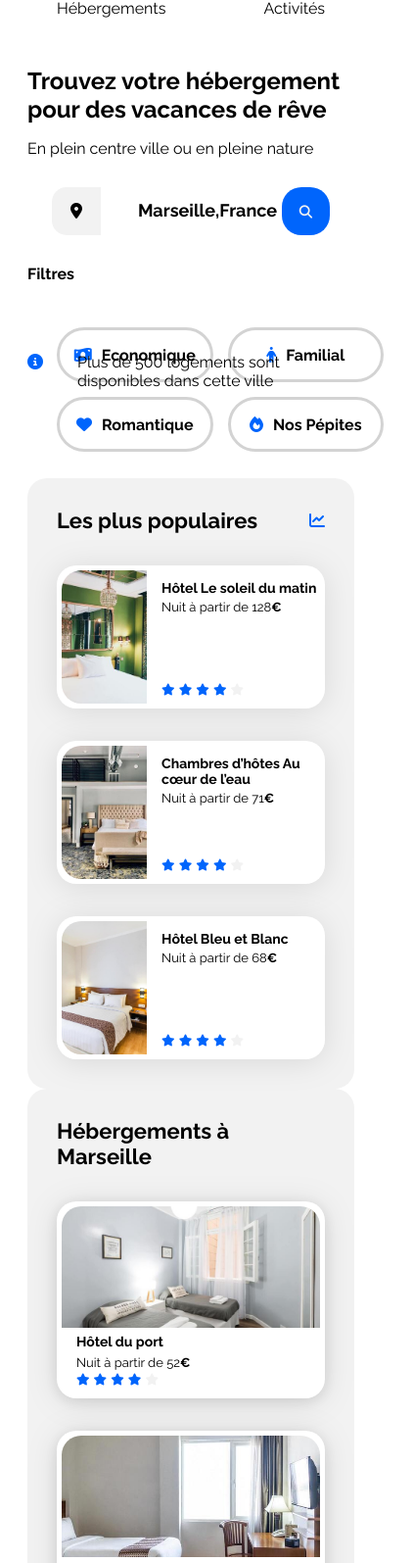
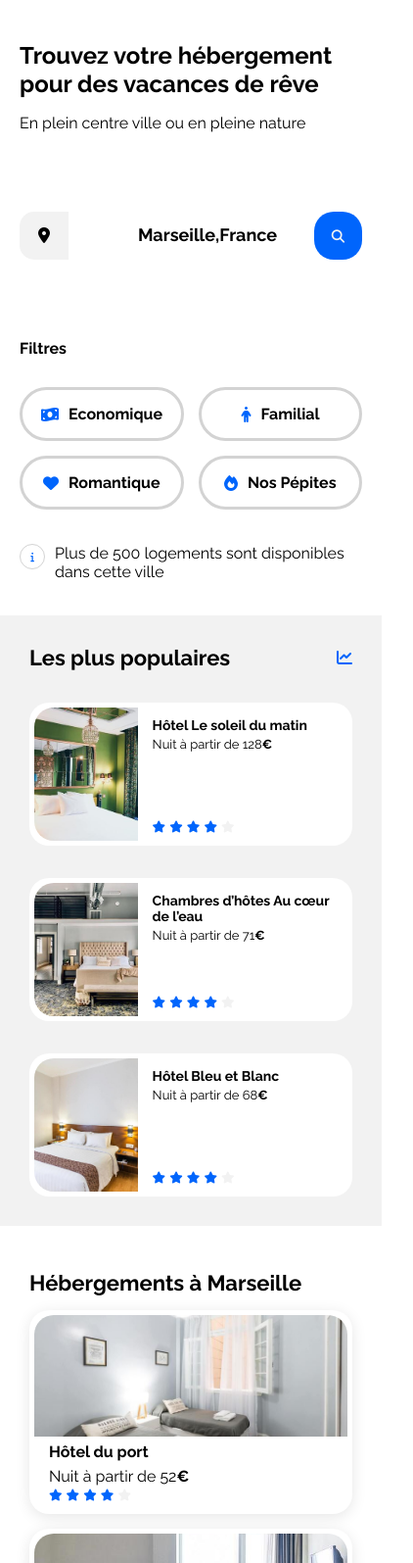
Before and after one commit to Miha0501/OpenClassroomsProject, a plain HTML site: page index.html in a window 390 px wide. Shown: the part 118-1713 px from the top of the page at 98% size, 422 px wide, since content can reach past the window. Drawn offline with Linux system fonts and the light colour scheme.

Commit message:
feature: final project

```diff
--- a/css/style.css
+++ b/css/style.css
@@ -11,6 +11,7 @@
 
 
 .header {
+    height: 80px;
     display: flex;
     flex-direction: row;
     justify-content: space-between;
@@ -25,15 +26,31 @@
     display: flex;
     flex-direction: row;
     gap: 35px;
+    /* padding-top: 10px; */
+}
+
+.header-items a {
     padding-top: 10px;
 }
 
-a:hover {
+.header-items a:hover {
     border-top: 2px solid var(--main-color);
 }
 
-h2 {
-    margin-top: 70px;
+main {
+    display: flex;
+    flex-direction: column;
+    gap: 35px;
+}
+
+.infogroup {
+    display: flex;
+    flex-direction: column;
+    gap: 35px;
+}
+
+.headline h2 {
+    margin: 0;
 }
 
 .navigation-bar {
@@ -42,8 +59,6 @@ h2 {
     height: 49px;
     border-radius: 15px;
     border: 1px;
-    margin-bottom: 40px;
-    margin-top: 40px;
 }
 
 .icon-location {
@@ -92,8 +107,6 @@ h2 {
 .filters-container {
     display: flex;
     gap: 15px;
-    width: 100%;
-    height: 50px;
 }
 
 .filter_text {
@@ -105,20 +118,18 @@ h2 {
 
 .filters-category {
     display: flex;
-    justify-content: space-between;
     align-items: center;
     gap: 15px;
-    width: 60%;
 }
 
 .filters_card {
-    height: 50px;
     font-weight: bold;
     display: flex;
     align-items: center;
     justify-content: center;
     flex-wrap: nowrap;
     gap: 10px;
+    padding: 15px 19px 15px 19px;
     border-radius: 30px 30px 30px 30px;
     border: 3px solid lightgray;
     cursor: pointer;
@@ -128,35 +139,27 @@ h2 {
     white-space: nowrap;
 }
 
-.filters_card:nth-child(1) {
-    width: 25%;
-}
-
-.filters_card:nth-child(2) {
-    width: 20%;
-}
-
-.filters_card:nth-child(3) {
-    width: 25%;
-}
-
-.filters_card:nth-child(4) {
-    width: 27%;
-}
-
 .filters_card:hover {
     background-color: lightblue;
 }
 
 .infobar {
     display: flex;
-    gap: 35px;
-    margin-top: 40px;
-    margin-bottom: 40px;
+    gap: 10px;
 }
 
 .fa-solid {
     color: var(--main-color);
+}
+
+.fa-info {
+    height: 24px;
+    width: 24px;
+    text-align: center;
+    line-height: 24px;
+    font-size: 10px;
+    border-radius: 50%;
+    border: 1px solid lightgray;
 }
 
 .fa-location-dot {
@@ -164,6 +167,9 @@ h2 {
 }
 
 .main-container {
+    display: flex;
+    flex-direction: column;
+    gap: 30px;
     width: 100%;
     max-width: 1440px;
     padding: 0 50px;
@@ -185,7 +191,6 @@ a {
     background-color: white;
     border-radius: 20px;
     padding: 5px;
-    filter: drop-shadow(0px 3px 15px rgba(0, 0, 0, 0.1));
 }
 
 .card img {
@@ -223,6 +228,9 @@ a {
 
 .hebergements {
     width: 65%;
+    display: flex;
+    flex-direction: column;
+    gap: 30px;
 }
 
 .hebergements-title {
@@ -235,17 +243,18 @@ a {
     width: 100%;
     display: flex;
     justify-content: space-between;
+    gap: 30px;
 }
 
-.hebergements-cards .card {
+
+.hebergements-row .card {
     display: flex;
     flex-direction: column;
     justify-content: space-between;
-    margin-top: 33px;
     box-shadow: 0px 3px 15px rgba(0, 0, 0, 0.1);
 }
 
-.hebergements-cards img {
+.hebergements-row img {
     width: 100%;
     height: 124px;
     object-fit: cover;
@@ -253,30 +262,25 @@ a {
     border-radius: 20px 20px 0px 0px;
 }
 
-.hebergements-cards .card-content {
+.hebergements-row .card-content {
     display: flex;
     flex-direction: column;
-    padding: 0px 15px 0px 15px;
     width: 100%;
     padding-left: 15px;
     justify-content: space-between;
     box-sizing: border-box;
 }
 
-.hebergements-cards .card-title {
+.hebergements-row .card-title {
     margin: 6px 0 6px 0;
 }
 
-.hebergements-cards .card-subtitle {
+.hebergements-row .card-subtitle {
     margin: 0;
 }
 
-.hebergements-cards .card-rating {
+.hebergements-row .card-rating {
     margin-bottom: 5px;
-}
-
-.hebergements-foot {
-    margin-top: 30px;
 }
 
 .hebergements-foot .section-title {
@@ -342,13 +346,11 @@ a {
     display: flex;
     justify-content: space-between;
     align-items: center;
-    height: 439px;
     gap: 30px;
 }
 
 .activities-frame .card {
     width: 22%;
-    height: 439px;
     padding: 0;
     box-shadow: 0px 3px 15px rgba(0, 0, 0, 0.1);
 }
@@ -382,8 +384,7 @@ a {
 
 footer {
     background-color: var(--main-bg-color);
-    margin-top: 50px;
-    gap: 10px;
+    gap: 30px;
     display: flex;
 }
 
@@ -392,8 +393,7 @@ footer {
     flex-direction: column;
     font-size: 16px;
     width: 33%;
-    height: 163px;
-    padding-left: 10px;
+    padding: 20px;
     gap: 15px;
 }
 
@@ -411,8 +411,13 @@ h4 {
         margin-inline: auto;
     }
 
+    .filters-container {
+        flex-direction: column;
+    }
+
     .hebergements-and-populaires {
         flex-direction: column;
+        gap: 50px;
     }
 
     .hebergements {
@@ -433,7 +438,6 @@ h4 {
 
     .populaires {
         width: 100%;
-        margin-top: 50px;
     }
 
     .populaires-cards {
@@ -465,14 +469,24 @@ h4 {
     .activities-frame .card-title {
         font-size: 14px;
     }
+
+    .activities-frame img {
+        height: 200px;
+    }
+
 }
 
 /* Small devices (phones, less than 768px) */
 @media (max-width: 767.98px) {
 
+    body {
+        margin: 0;
+        padding: 0;
+    }
+
     .main-container {
         margin: auto 0;
-        padding: 20px;
+        padding: 0;
     }
 
     .header {
@@ -482,15 +496,23 @@ h4 {
 
     .logo {
         margin: 0 auto;
-        height: 79px;
+        padding-block: 25px;
     }
 
     .header-items {
-        margin: auto;
-        gap: 100px;
+        width: 100%;
+        display: flex;
     }
 
-    a:hover {
+    .header-items a {
+        width: 50%;
+        text-align: center;
+        padding-bottom: 17px;
+    }
+
+    .header-items a:hover {
+        color: var(--main-color);
+        border-top: none;
         border-bottom: 2px solid var(--main-color);
     }
 
@@ -498,6 +520,9 @@ h4 {
         color: blue;
         border-bottom: 2px solid var(--main-color);
     } */
+    .infogroup {
+        padding-inline: 20px;
+    }
 
     .headline h2 {
         margin-top: 50px;
@@ -524,21 +549,18 @@ h4 {
         border: none;
     }
 
+    .search {
+        flex: 1;
+    }
+
     .fa-magnifying-glass {
         color: #F2F2F2;
-    }
-
-    .filters-container {
-        flex-direction: column;
     }
 
     .filters-category {
         width: 100%;
         flex-wrap: wrap;
         flex-direction: row;
-        justify-content: space-between;
-        margin-bottom: 50px;
-        padding: 30px;
     }
 
     .filters_card {
@@ -547,6 +569,11 @@ h4 {
 
     .hebergements-and-populaires {
         flex-direction: column-reverse;
+        gap: 15px;
+    }
+
+    .hebergements-and-populaires .populaires {
+        border-radius: 0;
     }
 
     .populaires-cards {
@@ -558,23 +585,22 @@ h4 {
     }
 
 
-    .hebergements {
-        background-color: #F2F2F2;
+    .hebergements-and-populaires .hebergements {
+        background-color: #FFF;
+        gap: 15px;
     }
 
     .hebergements-row {
         flex-direction: column;
-        gap: 0px;
+        gap: 15px;
     }
 
     .activities {
-        padding: 0;
+        padding-inline: 20px;
     }
 
     .activities-frame {
         flex-direction: column;
-        width: 100%;
-        gap: 250px;
     }
 
     .activities-frame .card {
@@ -582,8 +608,19 @@ h4 {
         height: 200px;
     }
 
-    .footer {
+    .activities-frame img {
+        height: 141px;
+    }
+
+    footer {
+        padding: 30px;
         flex-direction: column;
+        gap: 50px;
+    }
+
+    .footer-box {
+        padding: 0;
+        width: 100%;
     }
 
 }
--- a/index.html
+++ b/index.html
@@ -38,9 +38,7 @@
                     <div class="icon-location">
                         <i class="fa-solid fa-location-dot"></i>
                     </div>
-                    <div>
                     <input type="text" class="search" name="location" id="location" placeholder="Marseille,France">
-                    </div>
                     <div>
                         <button type="submit" class="button-search">Rechercher </button>
                     </div>
@@ -66,7 +64,7 @@
                     </div>
                 </div>
                 <div class="infobar">
-                    <div class="icon-info"> <i class="fa-solid fa-circle-info"></i></div>
+                    <div class="icon-info"> <i class="fa-solid fa-info"></i></div>
                     <div>Plus de 500 logements sont disponibles dans cette ville</div>
                 </div>
             </section>
@@ -76,7 +74,6 @@
                         <h2 class="section-title">Hébergements à Marseille</h2>
                     </div>
                     <div class="hebergements-row">
-                        <div class="hebergements-cards">
                         <a href="#">
                             <article class="card">
                                 <img src="./images/hebergements/fred-kleber.jpg"
@@ -98,8 +95,6 @@
                                 </div>
                             </article>
                         </a>
-                        </div>
-                        <div class="hebergements-cards">
                         <a href="#">
                             <article class="card">
                                 <img src="./images/hebergements/febrian-zakaria.jpg"
@@ -121,8 +116,6 @@
                                 </div>
                             </article>
                         </a>
-                        </div>
-                        <div class="hebergements-cards">
                         <a href="#">
                             <article class="card">
                                 <img src="./images/hebergements/reisetopia.jpg"
@@ -146,9 +139,7 @@
                             </article>
                         </a>
                     </div>
-                    </div>
                     <div class="hebergements-row">
-                        <div class="hebergements-cards">
                         <a href="#">
                             <article class="card">
                                 <img src="./images/hebergements/annie-spratt.jpg"
@@ -170,8 +161,6 @@
                                 </div>
                             </article>
                         </a>
-                        </div>
-                        <div class="hebergements-cards">
                         <a href="#">
                             <article class="card">
                                 <img src="./images/hebergements/marcus-loke.jpg"
@@ -193,8 +182,6 @@
                                 </div>
                             </article>
                         </a>
-                        </div>
-                        <div class="hebergements-cards">
                         <a href="#">
                             <article class="card">
                                 <img src="./images/hebergements/nicate-lee.jpg"
@@ -216,7 +203,6 @@
                                 </div>
                             </article>
                         </a>
-                        </div>
                     </div>
                     <div class="hebergements-foot">
                         <a href="#">
```
Lines whose indentation alone changed are shown as unchanged.
